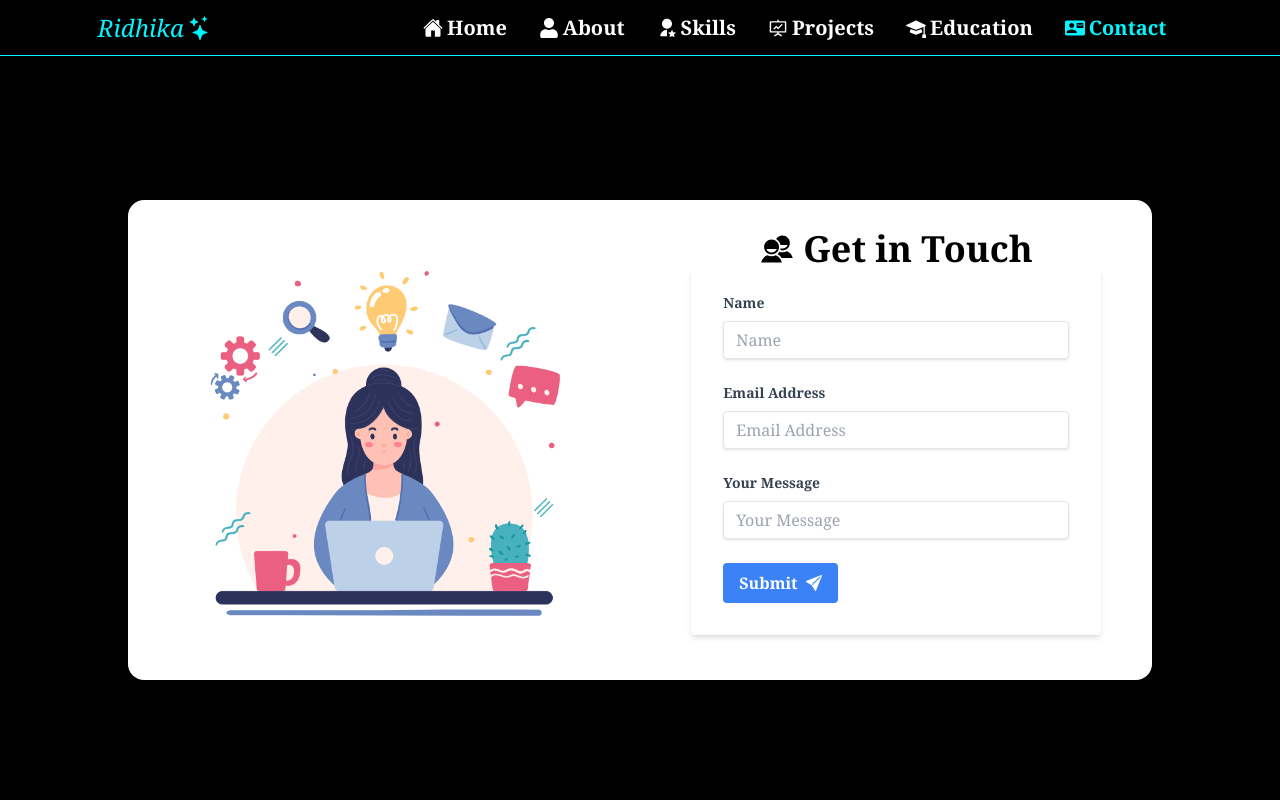
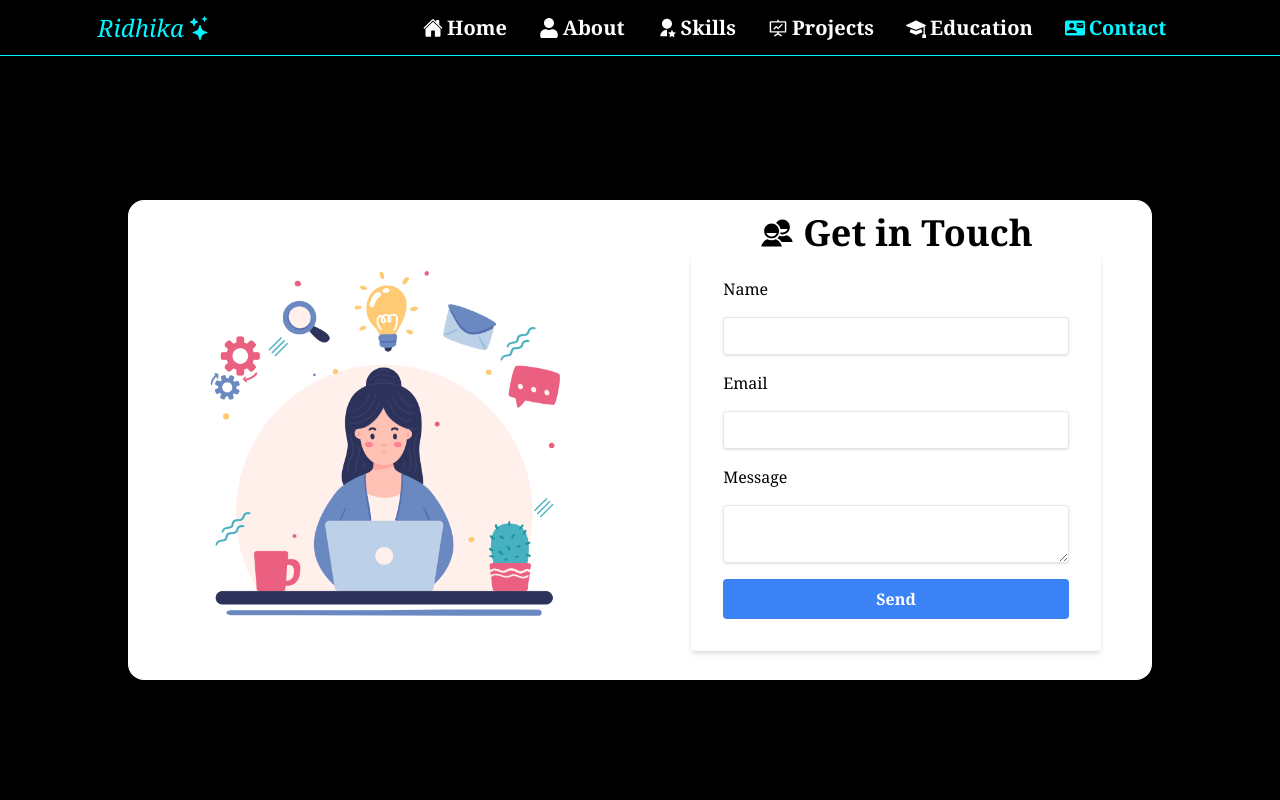
Before and after one commit to RidhikaJoshi/New_Portfolio, a React (Vite) app: page /contact in a window 1280 px wide. Shown: the top 800 px of the page. Built offline with nearby package versions, Linux system fonts and the light colour scheme.

Commit message:
Add emailjs functionality to Contact form

```diff
--- a/package.json
+++ b/package.json
@@ -10,6 +10,7 @@
     "preview": "vite preview"
   },
   "dependencies": {
+    "@emailjs/browser": "^3.12.1",
     "@emotion/react": "^11.11.3",
     "@material-tailwind/react": "^2.1.8",
     "react": "^18.2.0",
--- a/src/Components/Contact.jsx
+++ b/src/Components/Contact.jsx
@@ -3,8 +3,22 @@ import contact from '../assets/contact.gif'
 import FormFeild from './FormFeild'
 import { IoMdContacts } from "react-icons/io";
 import { BsFillSendFill } from "react-icons/bs";
+import  { useRef } from 'react';
+import emailjs from '@emailjs/browser';
 
 function Contact() {
+   const form = useRef();
+
+  const sendEmail = (e) => {
+    e.preventDefault();
+
+    emailjs.sendForm('service_octcxim', 'template_3nzsuie', form.current, 'qxwRJ6pnkruT0VJBe')
+      .then((result) => {
+          console.log(result.text);
+      }, (error) => {
+          console.log(error.text);
+      });
+  };
   return (
     <div className='min-h-[90vh] flex items-center justify-center font-serif mt-6 mb-6'>
 
@@ -19,18 +33,15 @@ function Contact() {
         {/* this will be the form */}
         <div className='md:w-[50%] w-full h-[30rem] flex flex-col items-center justify-center '>
           <p className='md:text-4xl text-2xl font-semibold flex flex-row items-center gap-2'><IoMdContacts /><div>Get in Touch</div></p>
-            <form className="bg-white shadow-md rounded px-8 pt-6 pb-8 mb-4 w-[80%]">
-                  {/* This div is for name field */}
-                  <FormFeild name="Name" type="text" />
-                  <FormFeild name="Email Address" type="email"/>
-                  <FormFeild name="Your Message" type="text"/>
-                  <div className="flex items-center justify-between">
-                    <button className="bg-blue-500 hover:bg-blue-700 flex flex-row items-center gap-2 text-white font-bold py-2 px-4 rounded focus:outline-none focus:shadow-outline" type="button">
-                      <div>Submit</div> <BsFillSendFill />
-                    </button>
-
-                  </div>
-          </form>
+           <form className="bg-white flex flex-col gap-4 shadow-md rounded px-8 pt-6 pb-8 mb-4 w-[80%]" ref={form} onSubmit={sendEmail}>
+              <label>Name</label>
+              <input className="shadow appearance-none border rounded w-full py-2 px-3 text-gray-700 leading-tight focus:outline-none focus:shadow-outline" required type="text" name="user_name" />
+              <label>Email</label>
+              <input className="shadow appearance-none border rounded w-full py-2 px-3 text-gray-700 leading-tight focus:outline-none focus:shadow-outline" required  type="email" name="user_email" />
+              <label>Message</label>
+              <textarea className="shadow appearance-none border rounded w-full py-2 px-3 text-gray-700 leading-tight focus:outline-none focus:shadow-outline" required name="message" />
+              <input className="bg-blue-500 hover:bg-blue-700 flex flex-row items-center gap-2 text-white font-bold py-2 px-4 rounded focus:outline-none focus:shadow-outline text-center" type="submit" value="Send" />
+            </form>
         </div>
       </div>
 
```
Also changed, not shown: 1 other file (tests, documents, lock files or other folders).
